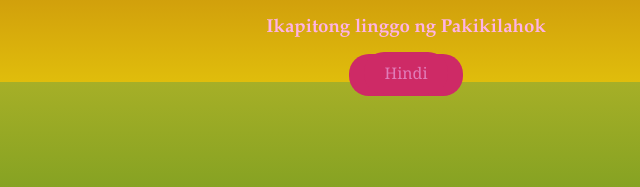
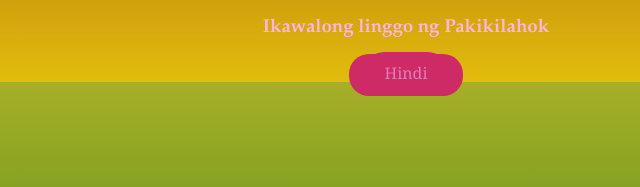
Before and after one commit to taanmaangela-ui/heoswift, a plain HTML site: page index2.html in a window 1280 px wide. Shown: the part 358-545 px from the top of the page, 234-874 px from the left. Drawn offline with Linux system fonts and the light colour scheme.

Commit message:
Add files via upload

```diff
--- a/index2.html
+++ b/index2.html
@@ -12,7 +12,7 @@
       Maayong hapon Bb. Ma. Kathleen Adona!
     </div>
 
-    <h3 id="h3">Ikapitong linggo ng Pakikilahok</h3>
+    <h3 id="h3">Ikawalong linggo ng Pakikilahok</h3>
 
     <a class="btn" href="index3.html">Puntahan</a>
 
```
Also changed, not shown: 2 other files.
